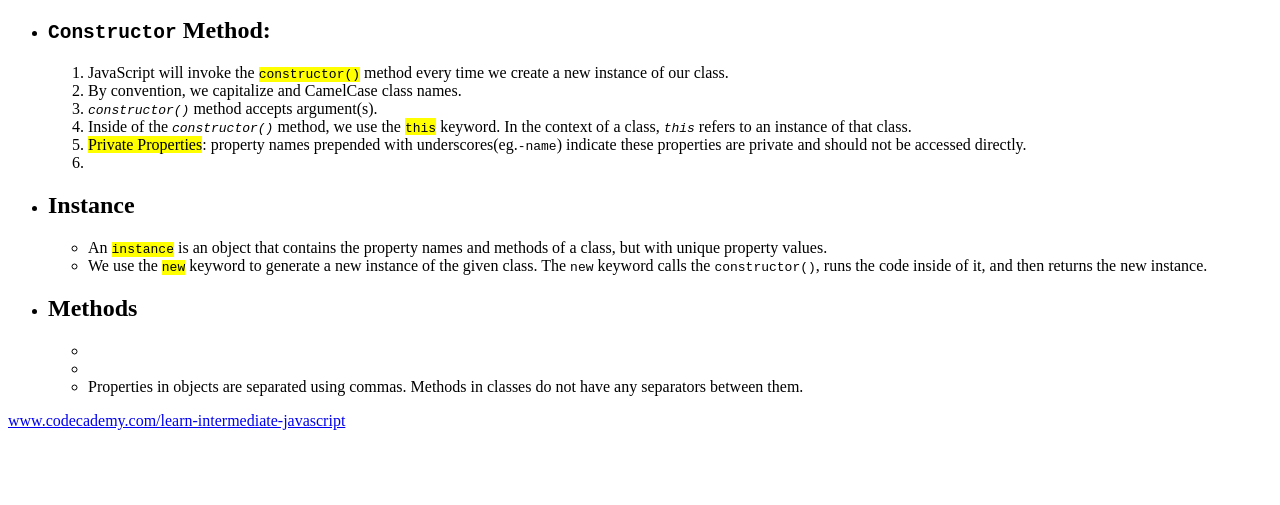
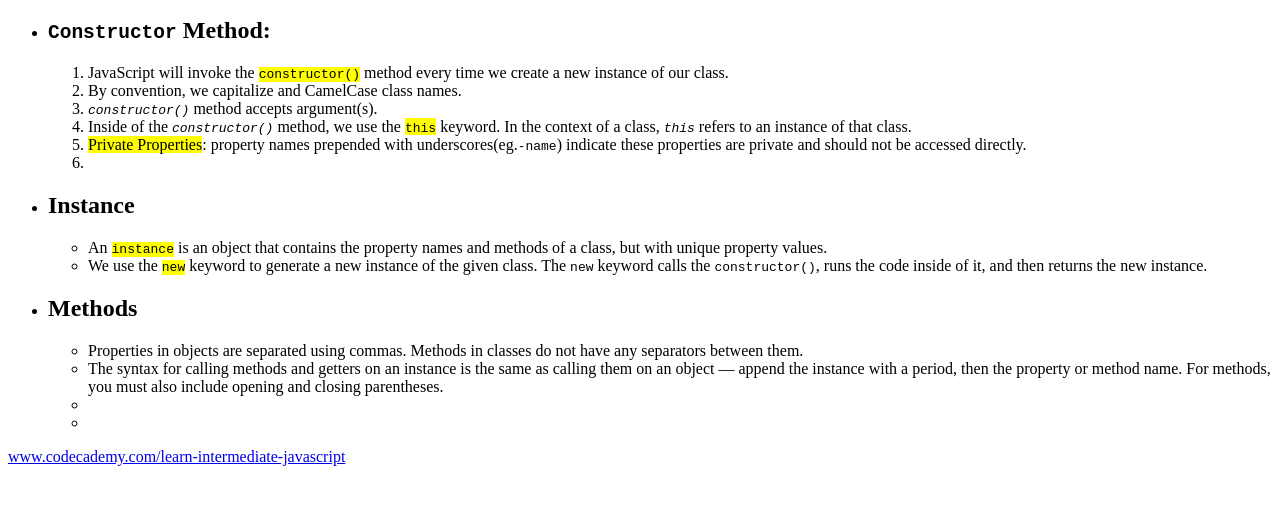
Before and after one commit to yugmani/code-academy-class, a website: page index.html in a window 1280 px wide. Shown: the part 105-610 px from the top of the page. Drawn offline with Linux system fonts and the light colour scheme.

Commit message:
method calls

```diff
--- a/index.html
+++ b/index.html
@@ -51,12 +51,13 @@
     <li>
       <h2>Methods</h2>
       <ul>
-        <li></li>
-        <li></li>
         <li>
           Properties in objects are separated using commas. Methods in classes
           do not have any separators between them.
         </li>
+        <li>The syntax for calling methods and getters on an instance is the same as calling them on an object — append the instance with a period, then the property or method name. For methods, you must also include opening and closing parentheses.</li>
+        <li></li>
+        <li></li>
       </ul>
     </li>
   </ul>
```
Also changed, not shown: index.js (+17 -9 lines).
